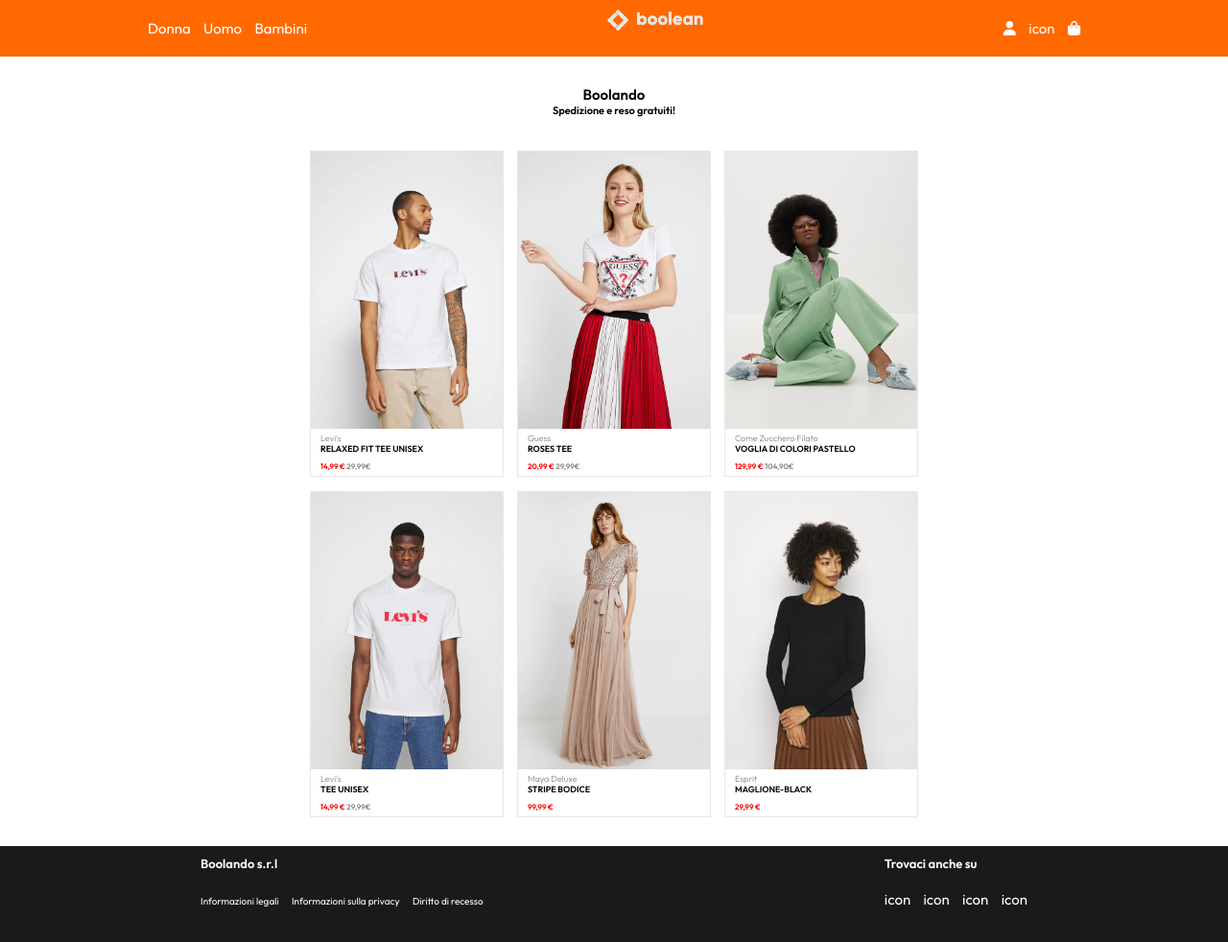
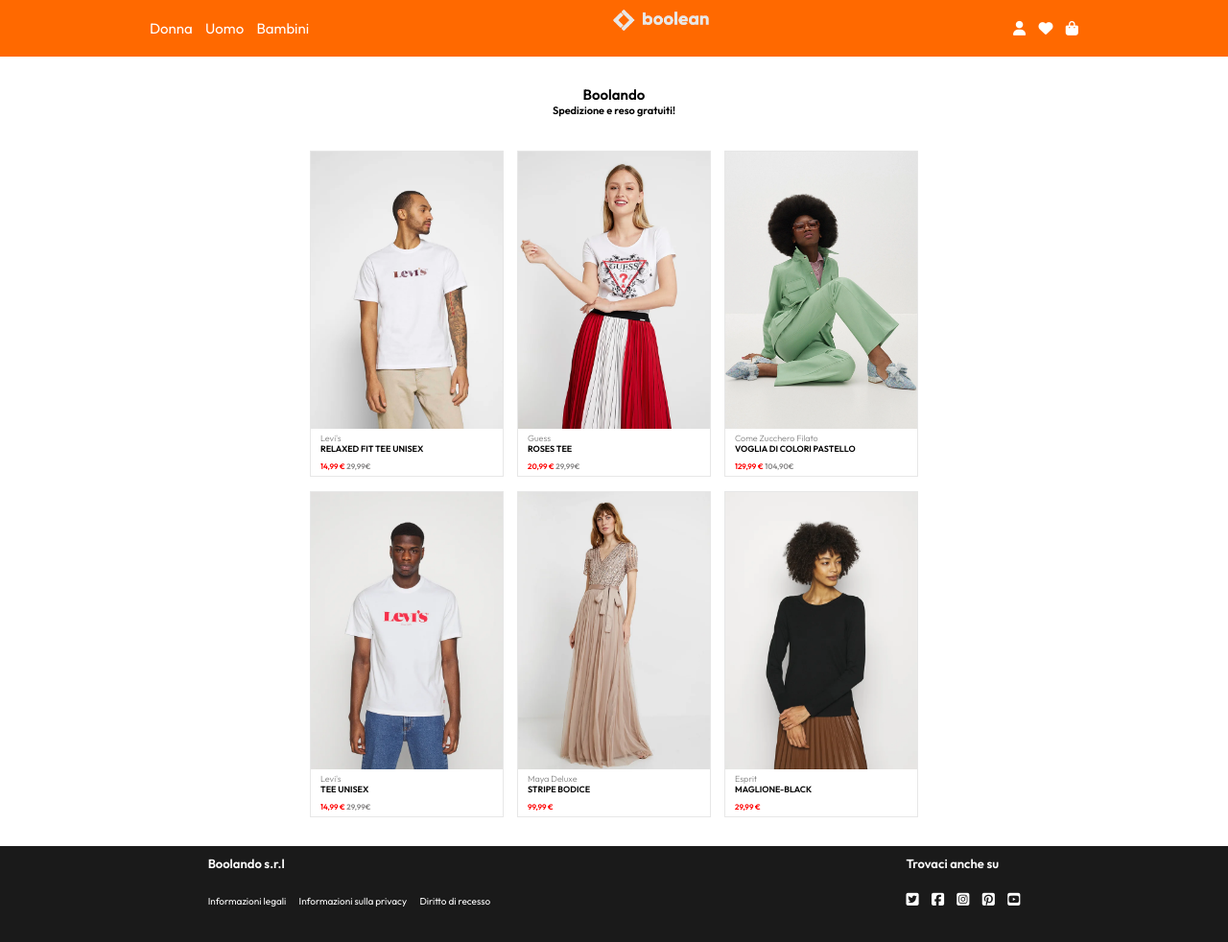
Before and after one commit to LoretaDibenedetto/html-css-boolando, a plain HTML site: page index.html in a window 1280 px wide. Shown: the whole page at 96% size. Drawn offline with Linux system fonts and the light colour scheme.

Commit message:
add all icon

```diff
--- a/index.html
+++ b/index.html
@@ -35,7 +35,7 @@
         <nav>
             <ul class="navbar">
                 <li><i class="fa-solid fa-user"></i></li>
-                <li> icon </li>
+                <li><i class="fa-solid fa-heart"></i> </li>
                 <li> <i class="fa-solid fa-bag-shopping"></i></li>
             </ul>
         </nav>
@@ -172,10 +172,11 @@
                 <div class="footer-description color-white">
                  <h4>Trovaci anche su</h4>
                  <ul class="navbar">
-                    <li> icon</li>
-                    <li> icon </li>
-                    <li> icon </li>
-                    <li> icon</li>
+                    <li> <i class="fa-brands fa-square-twitter"></i></li>
+                    <li><i class="fa-brands fa-square-facebook"></i></li>
+                    <li> <i class="fa-brands fa-square-instagram"></i></li>
+                    <li> <i class="fa-brands fa-square-pinterest"></i></li>
+                    <li><i class="fa-brands fa-square-youtube"></i></li>
                  </ul>
                 </div>
             </div>
```
